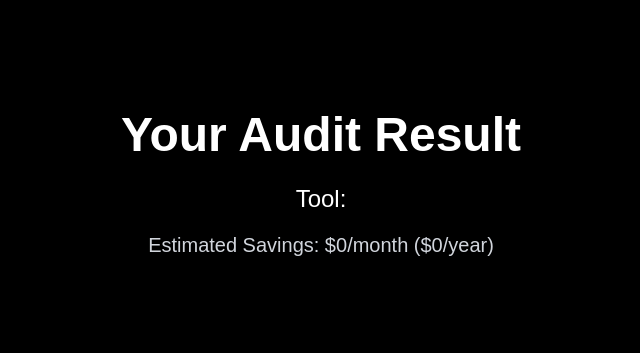
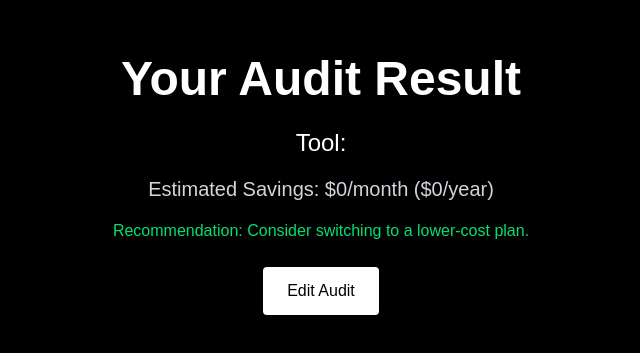
Before and after one commit to preetishrishail04-creator/ai-spend-audit, a Next.js app: page /results in a window 1280 px wide. Shown: the part 215-568 px from the top of the page, without its empty margins (319-959 px from the left). Built offline with nearby package versions, Linux system fonts and the light colour scheme.

Commit message:
feat: improve results page with recommendation and edit button

```diff
--- a/app/results/page.tsx
+++ b/app/results/page.tsx
@@ -26,6 +26,17 @@ export default function ResultsPage() {
       <p className="text-xl text-gray-300">
         Estimated Savings: ${savings}/month (${savings * 12}/year)
       </p>
+
+      <p className="text-green-400 mt-4">
+        Recommendation: Consider switching to a lower-cost plan.
+      </p>
+
+      <button
+       onClick={() => window.location.href = "/audit"}
+       className="mt-6 bg-white text-black px-6 py-3 rounded"
+>
+       Edit Audit
+      </button>
     </main>
   );
 }
```
